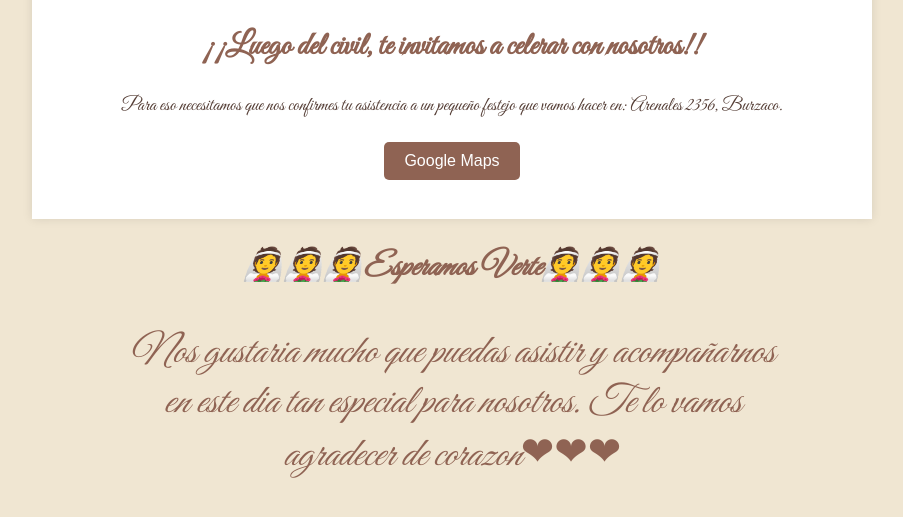
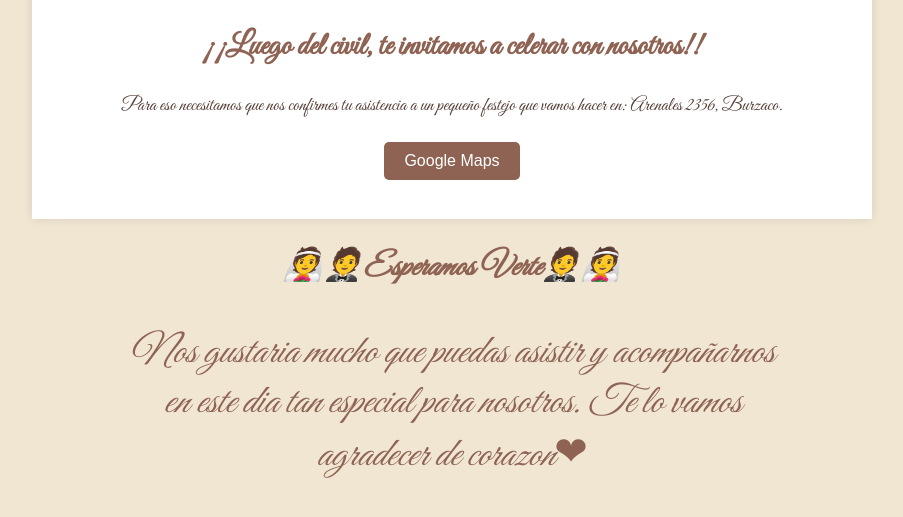
Before and after one commit to jvega0895/invitacion, a plain HTML site: page index.html in a window 1280 px wide. Shown: the part 1184-1701 px from the top of the page, without its empty margins (188-1091 px from the left). Drawn offline with Linux system fonts and the light colour scheme.

Commit message:
cambio detalles

```diff
--- a/index.html
+++ b/index.html
@@ -56,9 +56,9 @@
     </section>
     <footer class="link_pago">
       <div class="info_link">
-        <h2>👰👰👰Esperamos Verte👰👰👰</h2>
+        <h2>👰🤵Esperamos Verte🤵👰</h2>
         <p>
-          Nos gustaria mucho que puedas asistir y acompañarnos en este dia tan especial para nosotros. Te lo vamos agradecer de corazon❤❤❤
+          Nos gustaria mucho que puedas asistir y acompañarnos en este dia tan especial para nosotros. Te lo vamos agradecer de corazon❤
         </p>
 
     <footer/>
```
